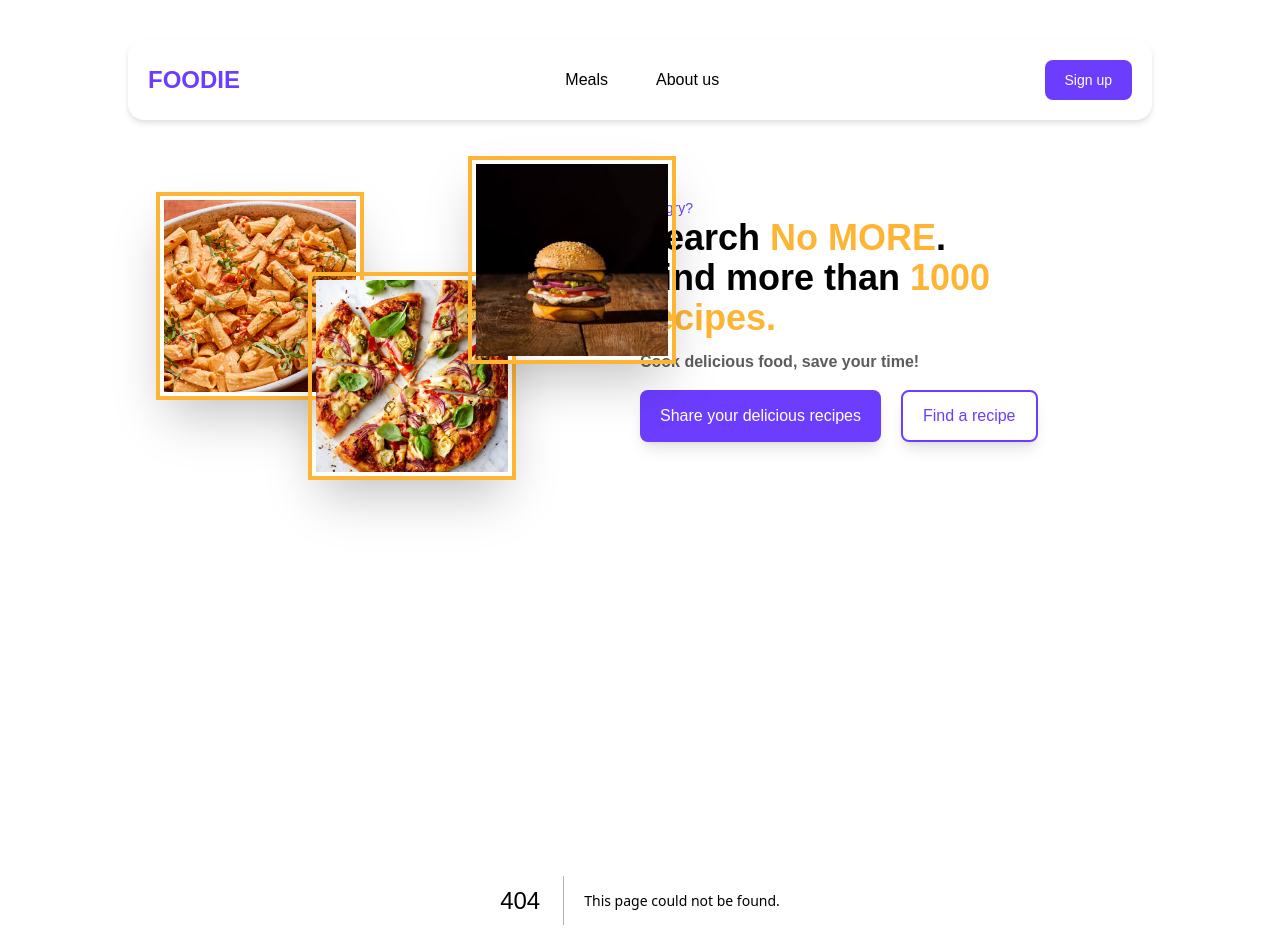
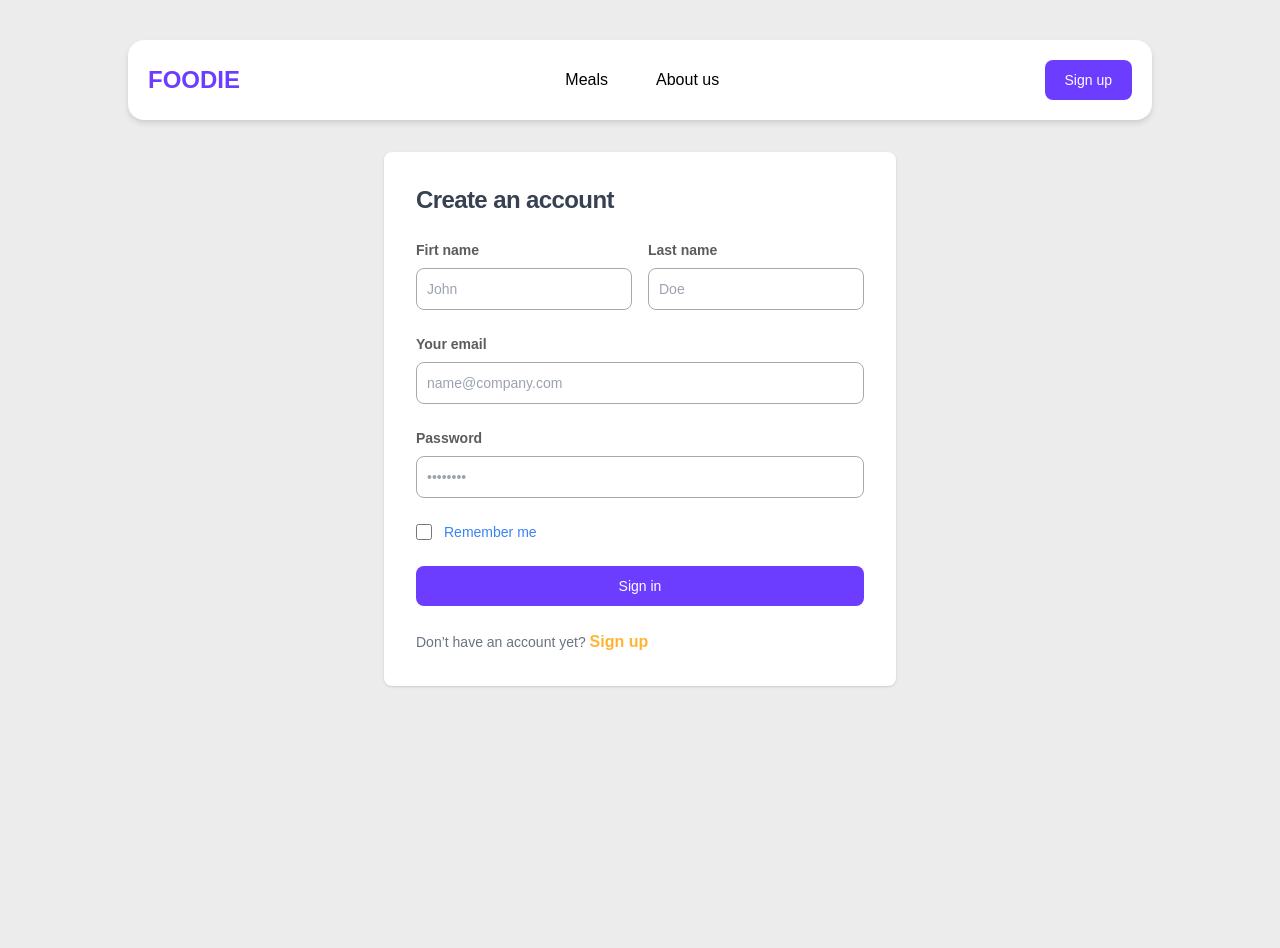
Before and after one commit to yassiraittata/best-community-share-food, a Next.js app: page /auth/signup in a window 1280 px wide. Before the commit this address had no page. Shown: the top 948 px of the page. After the commit the page ends 800 px from the top, so only its background shows below. Built offline with nearby package versions, Linux system fonts and the light colour scheme.

Commit message:
create signup page

```diff
--- /dev/null
+++ b/app/auth/login/page.tsx
@@ -0,0 +1,87 @@
+import Link from "next/link";
+import React from "react";
+
+const Login = () => {
+  return (
+    <section className="mt-20">
+      <div className="flex flex-col items-center justify-center px-6 mx-auto lg:py-0">
+        <div className="w-full bg-white rounded-lg shadow dark:border md:mt-0 sm:max-w-md xl:p-0">
+          <div className="p-6 space-y-4 md:space-y-6 sm:p-8">
+            <h1 className="text-xl font-bold leading-tight tracking-tight text-gray-700 md:text-2xl">
+              Sign in to your account
+            </h1>
+            <form className="space-y-4 md:space-y-6" action="#">
+              <div>
+                <label
+                  htmlFor="email"
+                  className="block mb-2 text-sm font-semibold text-dark-gray"
+                >
+                  Your email
+                </label>
+                <input
+                  type="email"
+                  name="email"
+                  id="email"
+                  className="border border-light-gray text-dark-gray sm:text-sm rounded-lg focus:ring-primary-600 focus:border-primary-600 block w-full p-2.5"
+                  placeholder="name@company.com"
+                  required
+                />
+              </div>
+              <div>
+                <label
+                  htmlFor="password"
+                  className="block mb-2 text-sm font-semibold text-dark-gray"
+                >
+                  Password
+                </label>
+                <input
+                  type="password"
+                  name="password"
+                  id="password"
+                  placeholder="••••••••"
+                  className="border border-light-gray text-dark-gray sm:text-sm rounded-lg focus:ring-primary-600 focus:border-primary-600 block w-full p-2.5"
+                  required
+                />
+              </div>
+              <div className="flex items-center justify-between">
+                <div className="flex items-start">
+                  <div className="flex items-center h-5">
+                    <input
+                      id="remember"
+                      aria-describedby="remember"
+                      type="checkbox"
+                      className="w-4 h-4 border border-gray-300 rounded bg-gray-50 focus:ring-3 focus:ring-primary-300 dark:bg-gray-700 dark:border-gray-600 dark:focus:ring-primary-600 dark:ring-offset-gray-800"
+                      required
+                    />
+                  </div>
+                  <div className="ml-3 text-sm">
+                    <label htmlFor="remember" className="text-blue-500">
+                      Remember me
+                    </label>
+                  </div>
+                </div>
+              </div>
+              <button
+                type="submit"
+                className="w-full text-white bg-secodary hover:bg-primary-700 focus:ring-4 focus:outline-none focus:ring-primary-300 font-medium rounded-lg text-sm px-5 py-2.5 text-center"
+              >
+                Sign in
+              </button>
+              <p className="text-sm font-light text-gray-500 dark:text-gray-400">
+                Don’t have an account yet?{" "}
+                <Link
+                  href="/signup"
+                  className="font-semibold text-base text-primary hover:underline"
+                >
+                  Sign up
+                </Link>
+              </p>
+            </form>
+          </div>
+        </div>
+      </div>
+    </section>
+  );
+};
+
+export default Login;
--- /dev/null
+++ b/app/auth/signup/page.tsx
@@ -0,0 +1,121 @@
+import Link from "next/link";
+import React from "react";
+
+const Signup = () => {
+  return (
+    <section className="mt-8">
+      <div className="flex flex-col items-center justify-center px-6 mx-auto lg:py-0 ">
+        <div className="w-full bg-white rounded-lg shadow  md:mt-0 sm:max-w-lg xl:p-0">
+          <div className="p-6 space-y-4 md:space-y-6 sm:p-8">
+            <h1 className="text-xl font-bold leading-tight tracking-tight text-gray-700 md:text-2xl">
+              Create an account
+            </h1>
+            <form className="space-y-4 md:space-y-6" action="#">
+              <div className="flex md:flex-row flex-col items-center gap-4">
+                <div className="md:w-1/2 w-full">
+                  <label
+                    htmlFor="name"
+                    className="block mb-2 text-sm font-semibold text-dark-gray"
+                  >
+                    Firt name
+                  </label>
+                  <input
+                    type="text"
+                    name="name"
+                    id="name"
+                    className="border border-light-gray text-dark-gray sm:text-sm rounded-lg focus:ring-primary-600 focus:border-primary-600 block w-full p-2.5"
+                    placeholder="John"
+                    required
+                  />
+                </div>
+                <div className="md:w-1/2 w-full">
+                  <label
+                    htmlFor="name"
+                    className="block mb-2 text-sm font-semibold text-dark-gray"
+                  >
+                    Last name
+                  </label>
+                  <input
+                    type="text"
+                    name="name"
+                    id="name"
+                    className="border border-light-gray text-dark-gray sm:text-sm rounded-lg focus:ring-primary-600 focus:border-primary-600 block w-full p-2.5"
+                    placeholder="Doe"
+                    required
+                  />
+                </div>
+              </div>
+              <div>
+                <label
+                  htmlFor="email"
+                  className="block mb-2 text-sm font-semibold text-dark-gray"
+                >
+                  Your email
+                </label>
+                <input
+                  type="email"
+                  name="email"
+                  id="email"
+                  className="border border-light-gray text-dark-gray sm:text-sm rounded-lg focus:ring-primary-600 focus:border-primary-600 block w-full p-2.5"
+                  placeholder="name@company.com"
+                  required
+                />
+              </div>
+              <div>
+                <label
+                  htmlFor="password"
+                  className="block mb-2 text-sm font-semibold text-dark-gray"
+                >
+                  Password
+                </label>
+                <input
+                  type="password"
+                  name="password"
+                  id="password"
+                  placeholder="••••••••"
+                  className="border border-light-gray text-dark-gray sm:text-sm rounded-lg focus:ring-primary-600 focus:border-primary-600 block w-full p-2.5"
+                  required
+                />
+              </div>
+              <div className="flex items-center justify-between">
+                <div className="flex items-start">
+                  <div className="flex items-center h-5">
+                    <input
+                      id="remember"
+                      aria-describedby="remember"
+                      type="checkbox"
+                      className="w-4 h-4 border border-gray-300 rounded bg-gray-50 focus:ring-3 focus:ring-primary-300 dark:bg-gray-700 dark:border-gray-600 dark:focus:ring-primary-600 dark:ring-offset-gray-800"
+                      required
+                    />
+                  </div>
+                  <div className="ml-3 text-sm">
+                    <label htmlFor="remember" className="text-blue-500">
+                      Remember me
+                    </label>
+                  </div>
+                </div>
+              </div>
+              <button
+                type="submit"
+                className="w-full text-white bg-secodary hover:bg-primary-700 focus:ring-4 focus:outline-none focus:ring-primary-300 font-medium rounded-lg text-sm px-5 py-2.5 text-center"
+              >
+                Sign in
+              </button>
+              <p className="text-sm font-light text-gray-500 dark:text-gray-400">
+                Don’t have an account yet?{" "}
+                <Link
+                  href="/login"
+                  className="font-semibold text-base text-primary hover:underline"
+                >
+                  Sign up
+                </Link>
+              </p>
+            </form>
+          </div>
+        </div>
+      </div>
+    </section>
+  );
+};
+
+export default Signup;
--- a/app/globals.css
+++ b/app/globals.css
@@ -3,12 +3,11 @@
 @tailwind utilities;
 
 @import url("https://fonts.googleapis.com/css2?family=Rubik:wght@300;400;500;600;700;800;900&display=swap");
-/* @import url("https://fonts.googleapis.com/css2?family=Josefin+Sans:ital,wght@0,500;0,600;0,700;1,200&display=swap"); */
 @import url("https://fonts.googleapis.com/css2?family=Oswald:wght@400;500;600;700&display=swap");
 
 @layer base {
   html {
-    @apply font-rubik;
+    @apply font-rubik text-["#222"];
   }
 
   body {
--- a/app/layout.tsx
+++ b/app/layout.tsx
@@ -2,7 +2,6 @@ import type { Metadata } from "next";
 import "./globals.css";
 
 import Header from "@/components/Header";
-import Hero from "@/components/Hero";
 
 export const metadata: Metadata = {
   title: "Foodie Community",
@@ -18,8 +17,7 @@ export default function RootLayout({
     <html lang="en">
       <body>
         <Header />
-        <Hero />
-        <main className="max-w-[80%]  m-auto">{children}</main>
+        {children}
       </body>
     </html>
   );
--- a/app/page.tsx
+++ b/app/page.tsx
@@ -1,5 +1,10 @@
+import Hero from "@/components/Hero";
 import Image from "next/image";
 
 export default function Home() {
-  return <main className="text-secodary">hello</main>;
+  return (
+    <main>
+      <Hero />
+    </main>
+  );
 }
--- a/components/Header.tsx
+++ b/components/Header.tsx
@@ -3,7 +3,7 @@ import React from "react";
 
 const Header = () => {
   return (
-    <header className="flex items-center justify-center mt-10">
+    <header className="flex items-center justify-center mt-10 mb-5">
       <div className="max-w-[80%]  w-full p-5 rounded-2xl backdrop-blur-xl bg-white drop-shadow-md flex justify-between items-center">
         <h1 className="text-secodary font-bold text-2xl ">FOODIE</h1>
         <div>
--- a/components/Hero.tsx
+++ b/components/Hero.tsx
@@ -6,7 +6,7 @@ import PastaImage from "@/assets/hero/pasta.jpeg";
 
 const Hero = () => {
   return (
-    <section className="max-w-[80%] mx-auto p-5 h-fit bg-white rounded-2xl mt-5 flex items-center justify-between">
+    <section className="max-w-[80%] mx-auto p-5 h-fit bg-white rounded-2xl flex items-center justify-between">
       <div className="w-1/2">
         <div className="flex items- p-5 relative h-80">
           <div className="w-52 h-52 flex absolute top-8 left-2">
@@ -40,18 +40,18 @@ const Hero = () => {
       </div>
       <div className="w-1/2 flex flex-col">
         <span className="text-sm text-secodary">Hungry?</span>
-        <h1 className="text-4xl font-extrabold font-oswald">
-          Search <span className="text-primary">No MORE</span>. <br />
-          Find more than <span className="text-primary">1000 recipes.</span>
+        <h1 className="text-4xl font-extrabold">
+          Find more than{" "}
+          <span className="text-primary underline">1000 recipes.</span>
         </h1>
         <p className="mt-3 font-semibold text-dark-gray">
-          Cook delicious food, save your time!
+          Cook delicious food, and save your time!
         </p>
         <div className="mt-4 flex space-x-5">
-          <button className="py-3 px-5 bg-secodary hover:bg-secodary/80 text-white font-medium rounded-lg shadow-lg transition-all">
+          <button className="py-2 px-5 bg-secodary hover:bg-secodary/80 text-white font-medium rounded-lg shadow-lg transition-all">
             Share your delicious recipes
           </button>
-          <button className="py-3 px-5 border-2 text-secodary border-secodary hover:bg-secodary hover:text-white font-medium rounded-lg shadow-lg transition-all">
+          <button className="py-2 px-5 border-2 text-secodary border-secodary hover:bg-secodary hover:text-white font-medium rounded-lg shadow-lg transition-all">
             Find a recipe
           </button>
         </div>
```
